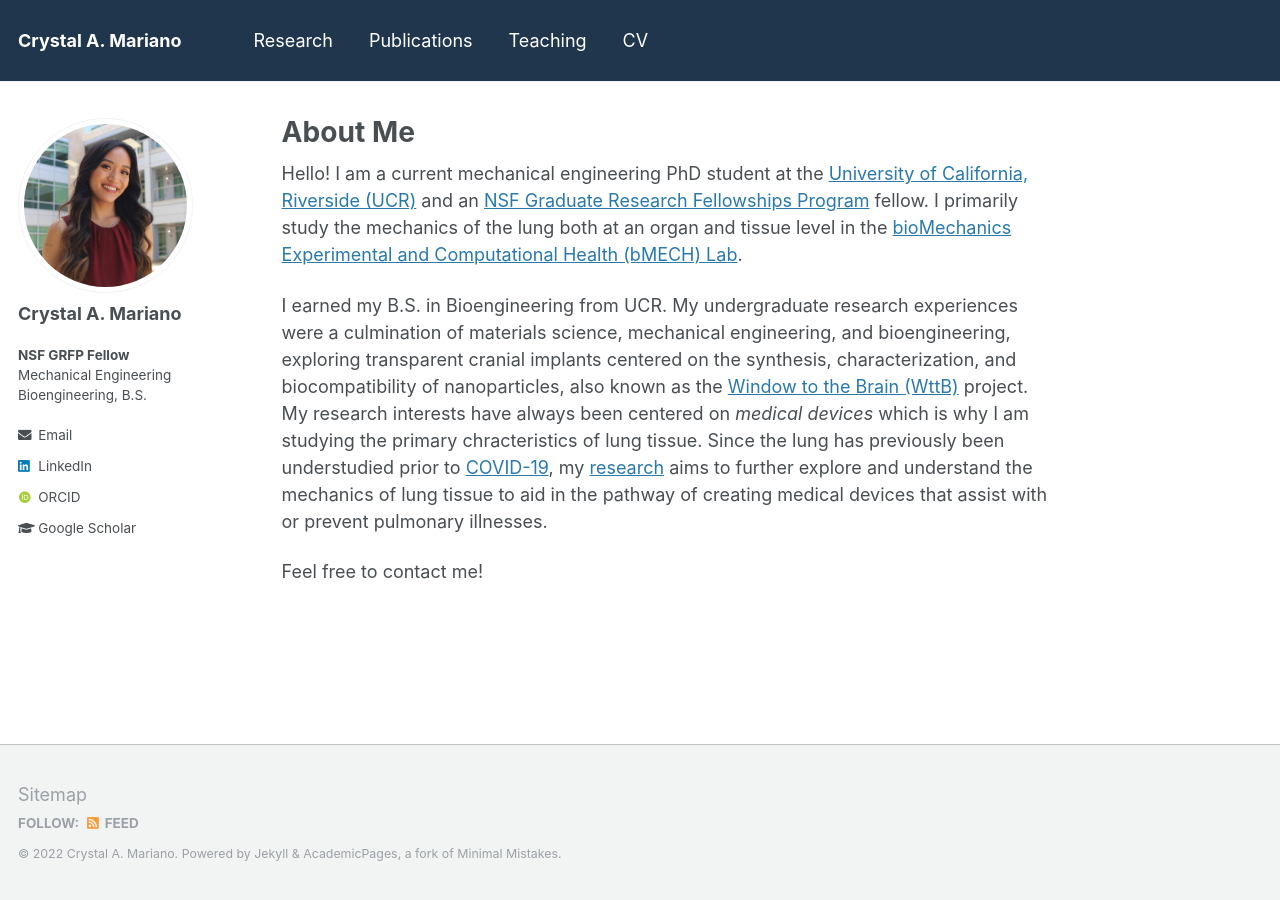
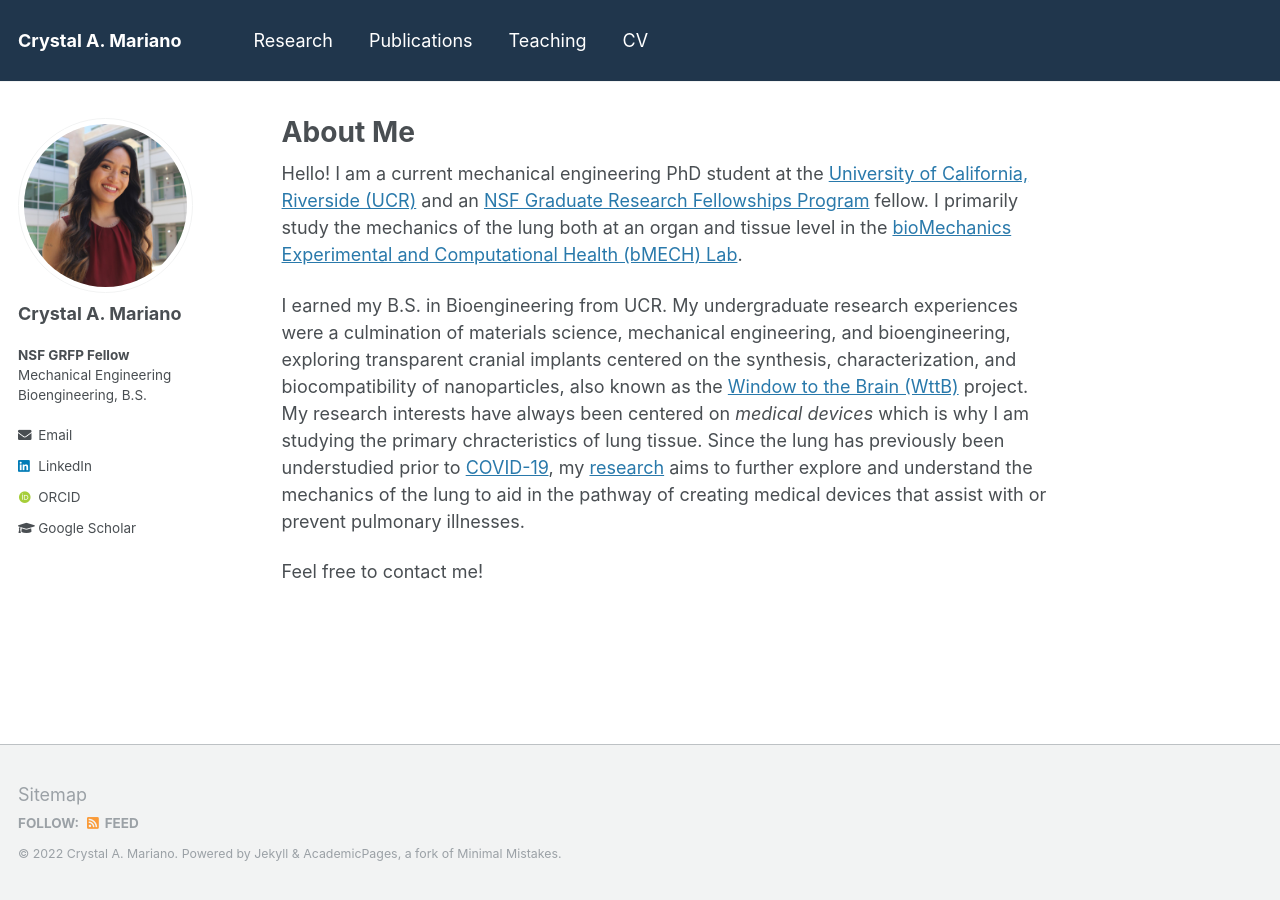
Before and after one commit to crystalamariano/crystalamariano.github.io, a Jekyll site: the page built from _pages/about.md, in a window 1280 px wide. Built offline with Jekyll 4.4.1, drawn with Linux system fonts in a browser that asks for light colours; some web fonts are replaced.

Commit message:
edit research

```diff
--- a/_pages/about.md
+++ b/_pages/about.md
@@ -20,7 +20,7 @@ and biocompatibility of nanoparticles, also known as the
 My research interests have always been centered on *medical devices* which is why I am studying the primary chracteristics
 of lung tissue. Since the lung has previously been understudied prior to
 [COVID-19](https://news.ucr.edu/articles/2020/05/14/covid-19-highlights-what-we-have-yet-learn-about-lung-mechanics), my [research](research) aims to
-further explore and understand the mechanics of lung tissue to aid in the pathway
+further explore and understand the mechanics of the lung to aid in the pathway
 of creating medical devices that assist with or prevent pulmonary illnesses.
 
 Feel free to contact me!
```
Also changed, not shown: images/research/Agreement-Strength.png (deleted), images/research/epr.png (deleted), 2 other files.
